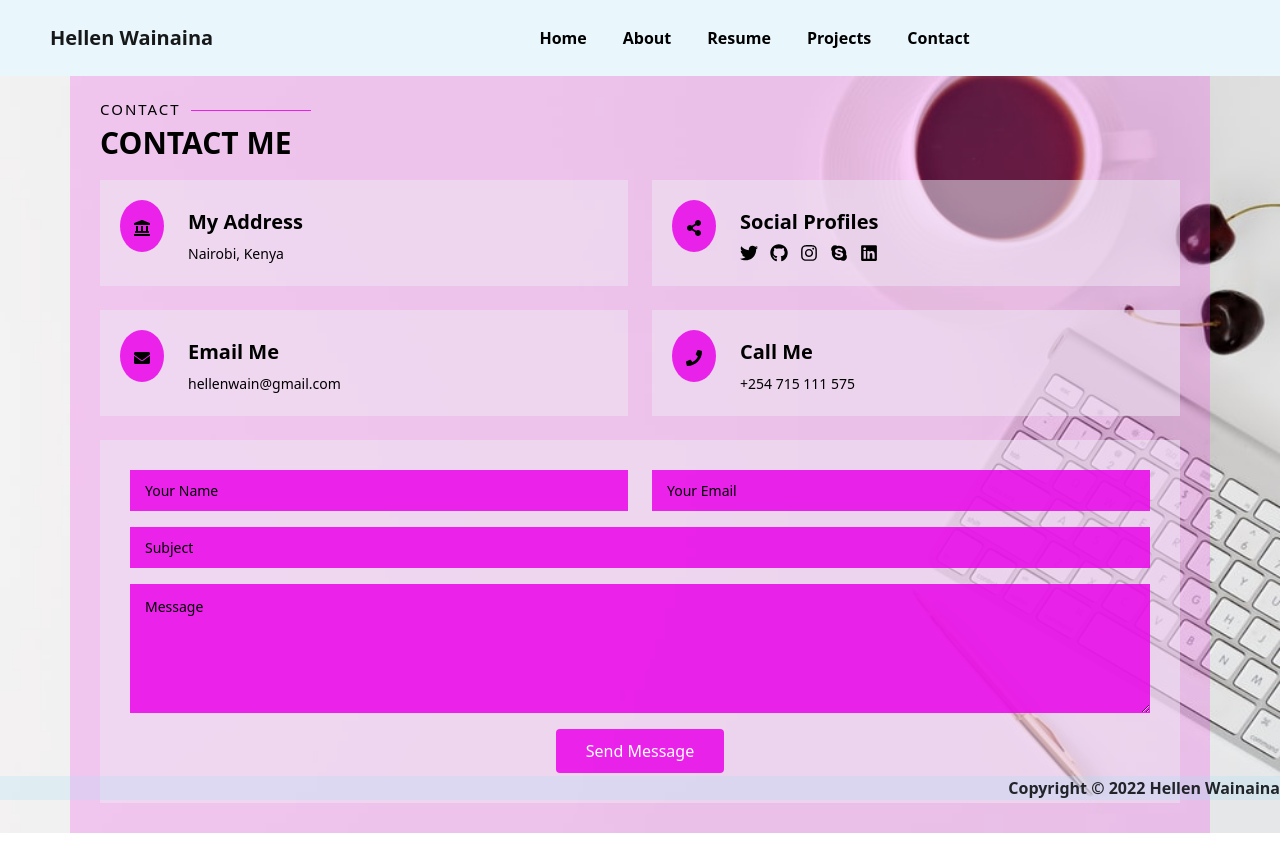
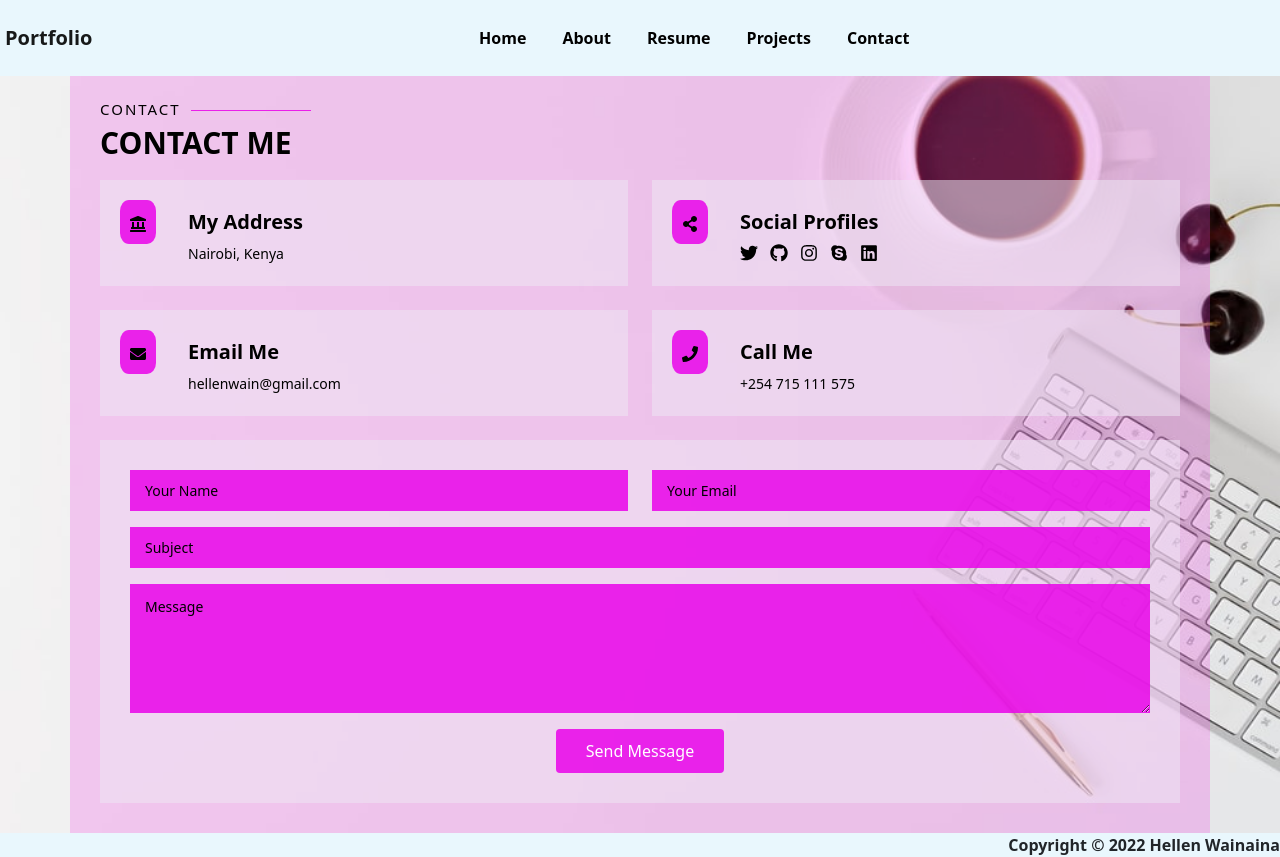
Before and after one commit to hellen-22/PORTFOLIO-WITH-REACT, a React (Create React App) app in the folder portfolio/: page /contact in a window 1280 px wide. Before the commit the page ends 833 px from the top, so only its background shows below. Built offline with nearby package versions, Linux system fonts and the light colour scheme.

Commit message:
about page content

```diff
--- a/portfolio/src/components/About.js
+++ b/portfolio/src/components/About.js
@@ -33,8 +33,9 @@ function About() {
           <div className="col-lg-8 pt-4 pt-lg-0 content" data-aos="fade-left">
             <h3>Web Developer</h3>
             <p className="fst-italic">
-              Lorem ipsum dolor sit amet, consectetur adipiscing elit, sed do
-              eiusmod tempor incididunt ut labore et dolore magna aliqua.
+              I am a web developer with a passion for building web applications.
+              I have a strong background in web development and have a strong
+              passion for learning new technologies.
             </p>
             <div className="row">
               <div className="col-lg-6">
@@ -91,7 +92,7 @@ function About() {
                     <i className="bi bi-chevron-right">
                       <Chevron />
                     </i>
-                    <strong>PhEmailone:</strong> <span>email@example.com</span>
+                    <strong>Email:</strong> <span>hellenwain@gmail</span>
                   </li>
                   <li>
                     <i className="bi bi-chevron-right">
@@ -102,15 +103,6 @@ function About() {
                 </ul>
               </div>
             </div>
-            <p>
-              Officiis eligendi itaque labore et dolorum mollitia officiis optio
-              vero. Quisquam sunt adipisci omnis et ut. Nulla accusantium dolor
-              incidunt officia tempore. Et eius omnis. Cupiditate ut dicta
-              maxime officiis quidem quia. Sed et consectetur qui quia
-              repellendus itaque neque. Aliquid amet quidem ut quaerat
-              cupiditate. Ab et eum qui repellendus omnis culpa magni laudantium
-              dolores.
-            </p>
           </div>
         </div>
       </div>
--- a/portfolio/src/components/Header.js
+++ b/portfolio/src/components/Header.js
@@ -6,7 +6,7 @@ import { Link } from "react-router-dom";
 function Header() {
   return (
     <Navbar collapseOnSelect expand="lg" className="headerr">
-      <Navbar.Brand className="brand">Hellen Wainaina</Navbar.Brand>
+      <Navbar.Brand className="brand">Portfolio</Navbar.Brand>
       <Navbar.Toggle aria-controls="responsive-navbar-nav" />
       <Navbar.Collapse id="responsive-navbar-nav">
         <Nav className="mx-auto items">
--- a/portfolio/src/components/Home.js
+++ b/portfolio/src/components/Home.js
@@ -15,7 +15,7 @@ function Home() {
           backgroundImage: `url(${background})`,
           backgroundSize: "cover",
           width: "100vw",
-          height: "auto",
+          height: "100vh",
         }}
       >
         <div className="container">
--- a/portfolio/src/css/Contact.css
+++ b/portfolio/src/css/Contact.css
@@ -7,8 +7,10 @@
 
 .contact .info-box i.bx {
   color: black;
-  border-radius: 50%;
-  padding: 14px;
+  border-radius: 25%;
+  width: auto;
+  height: auto;
+  padding: 10px;
   float: left;
   background: rgba(233, 6, 233, 0.863);
 }
--- a/portfolio/src/css/Footer.css
+++ b/portfolio/src/css/Footer.css
@@ -1,6 +1,5 @@
 footer {
   background-color: rgba(167, 220, 247, 0.247);
-  position: fixed;
   right: 0;
   left: 0;
   bottom: 0;
--- a/portfolio/src/css/Header.css
+++ b/portfolio/src/css/Header.css
@@ -21,5 +21,5 @@
 
 .brand{
     color: black;
-    padding-left: 50px;
+    padding-left: 5px;
 }
```
